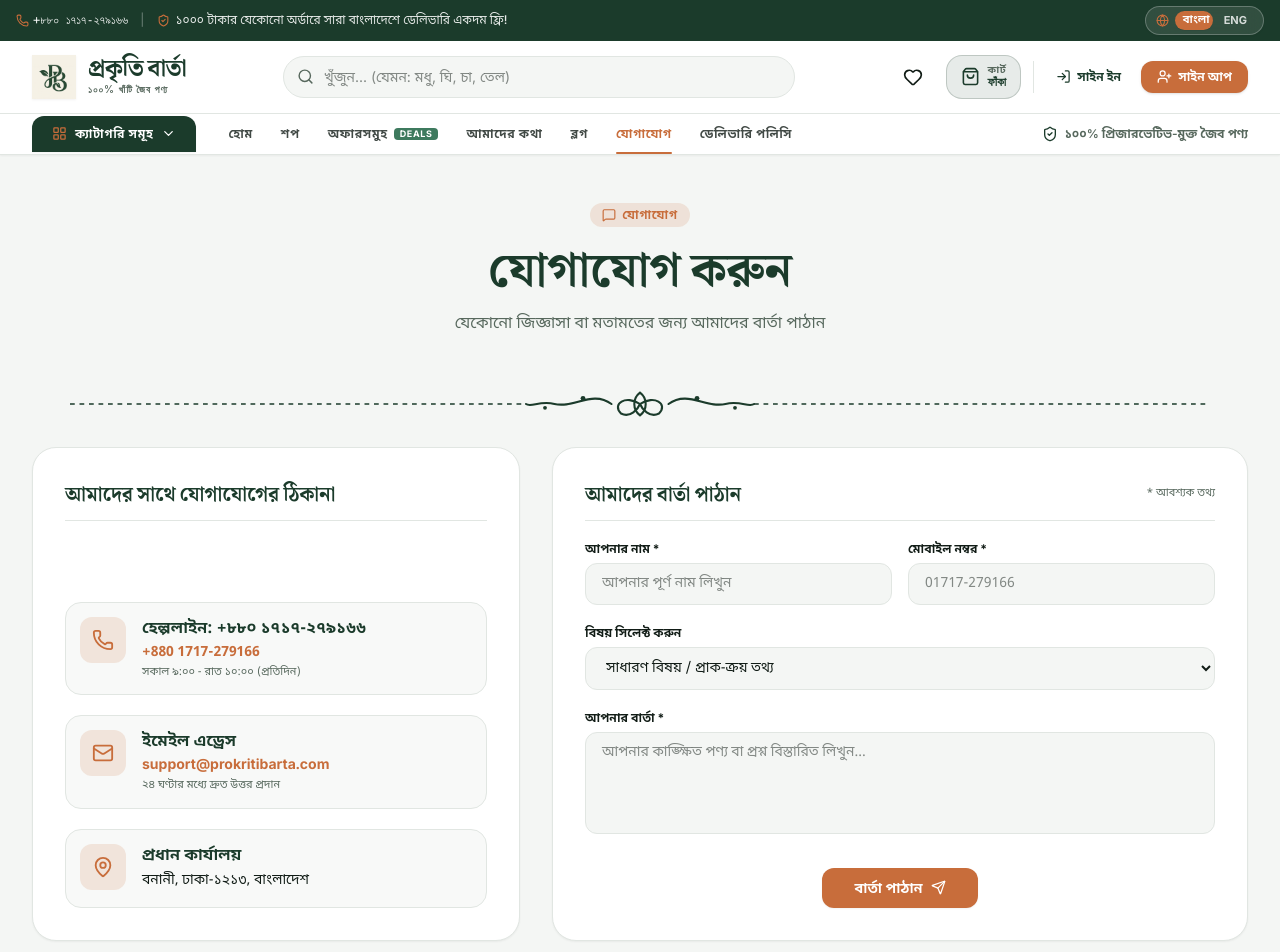
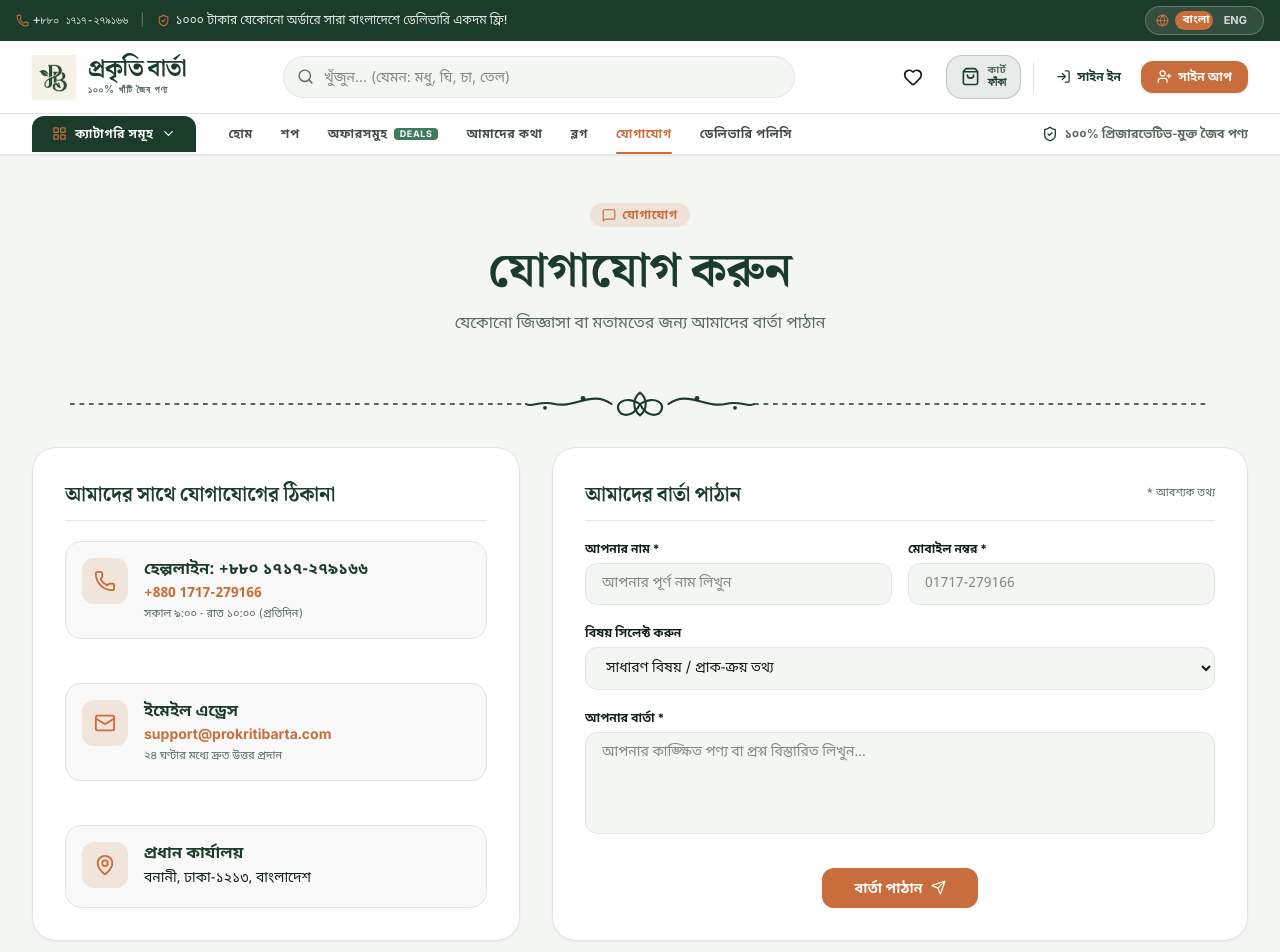
Before and after one commit to tridib371/prokriti-barta, a React (Vite) app: page /contact in a window 1280 px wide. Shown: the top 952 px of the page. Built offline with nearby package versions, Linux system fonts and the light colour scheme.

Commit message:
fix: eliminate vertical gap below Direct Helpline title while preserving equal card height alignment

```diff
--- a/src/pages/Contact.jsx
+++ b/src/pages/Contact.jsx
@@ -70,15 +70,15 @@ export default function Contact() {
 
           {/* Contact Details Cards */}
           <div className="lg:col-span-5 flex flex-col">
-            <div className="bg-surface border border-line rounded-3xl p-6 sm:p-8 space-y-6 shadow-xs flex-1 flex flex-col justify-between">
-              <h2 className="font-display font-bold text-xl text-primary pb-3 border-b border-line">
+            <div className="bg-surface border border-line rounded-3xl p-6 sm:p-8 shadow-xs flex-1 flex flex-col">
+              <h2 className="font-display font-bold text-xl text-primary pb-3 border-b border-line mb-5">
                 {lang === 'bn' ? 'আমাদের সাথে যোগাযোগের ঠিকানা' : 'Direct Helpline & Support'}
               </h2>
 
-              <div className="space-y-5 text-xs sm:text-sm font-bn-sans">
+              <div className="space-y-4 font-bn-sans flex-1 flex flex-col justify-between">
 
                 {/* Phone Hotline */}
-                <div className="flex items-start gap-4 p-3.5 rounded-2xl bg-bg/60 border border-line hover:border-accent/40 transition-colors">
+                <div className="flex items-start gap-4 p-4 rounded-2xl bg-bg/60 border border-line hover:border-accent/40 transition-colors">
                   <div className="p-3 bg-accent/15 text-accent rounded-xl shrink-0">
                     <Phone size={22} />
                   </div>
@@ -92,7 +92,7 @@ export default function Contact() {
                 </div>
 
                 {/* Email Support */}
-                <div className="flex items-start gap-4 p-3.5 rounded-2xl bg-bg/60 border border-line hover:border-accent/40 transition-colors">
+                <div className="flex items-start gap-4 p-4 rounded-2xl bg-bg/60 border border-line hover:border-accent/40 transition-colors">
                   <div className="p-3 bg-accent/15 text-accent rounded-xl shrink-0">
                     <Mail size={22} />
                   </div>
@@ -106,7 +106,7 @@ export default function Contact() {
                 </div>
 
                 {/* Address */}
-                <div className="flex items-start gap-4 p-3.5 rounded-2xl bg-bg/60 border border-line hover:border-accent/40 transition-colors">
+                <div className="flex items-start gap-4 p-4 rounded-2xl bg-bg/60 border border-line hover:border-accent/40 transition-colors">
                   <div className="p-3 bg-accent/15 text-accent rounded-xl shrink-0">
                     <MapPin size={22} />
                   </div>
```
